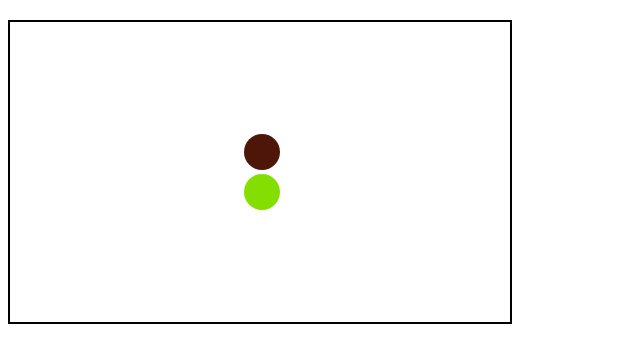
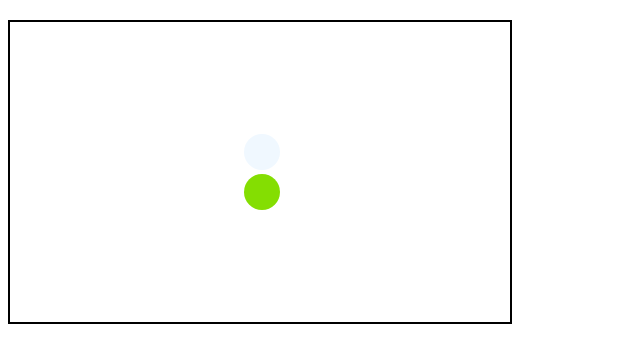
Before and after one commit to feywild/feywild.github.io, a plain HTML site: page bouncyball.html in a window 1280 px wide. Shown: the part 46-408 px from the top of the page, without its empty margins (0-640 px from the left). Drawn offline with Linux system fonts and the light colour scheme.

Commit message:
Update bouncyball.html

```diff
--- a/bouncyball.html
+++ b/bouncyball.html
@@ -16,7 +16,7 @@
 
       // Color of the ball
       var BALL_COLOR = "#84DE02";
-      var BALL_COLOR2 = "#4E1609";
+      var BALL_COLOR2 = "#F0F8FF";
       // The x and y position of the ball. Start in the center
       var ballX = CANVAS_WIDTH / 2;
       var ballY = CANVAS_HEIGHT / 2;
```
